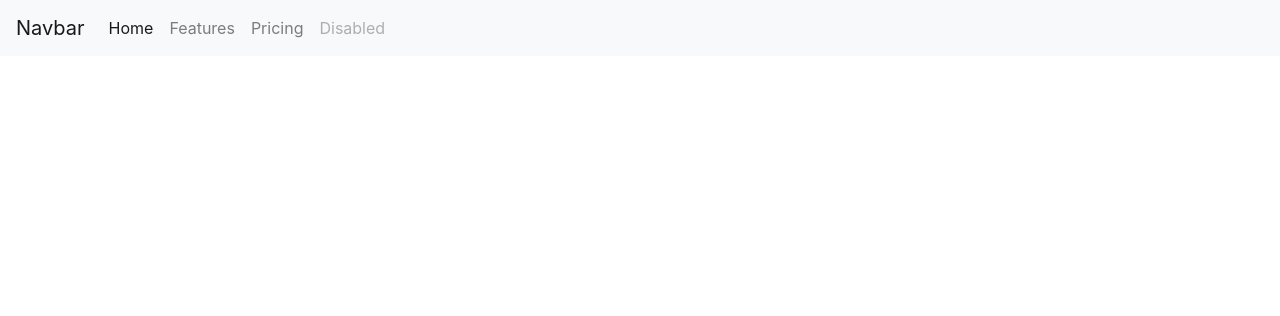
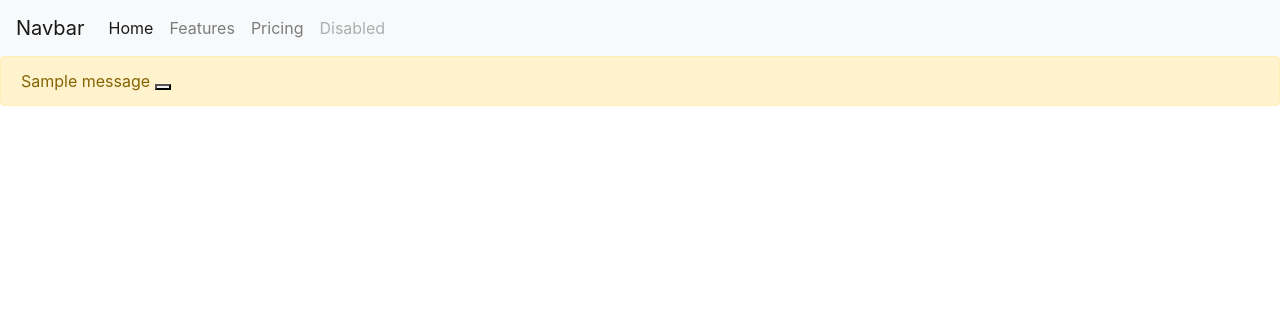
Before and after one commit to Spondycode/formtoolscrispy, a Django app: template core/templates/core/base.html in a window 1280 px wide. Shown: the top 316 px of the page. Run offline with Django 4.2, Linux system fonts and the light colour scheme; the template is opened without the code that fills it, so the values that code supplies are empty; tables that the repository leaves empty hold one stand-in row (values such as "Sample post"); one stand-in notice (Sample message) is shown; parts of the project's set-up code (start-up, migrations or seed data) failed here and were passed over.

Commit message:
Not working right

```diff
--- a/core/templates/core/base.html
+++ b/core/templates/core/base.html
@@ -11,6 +11,14 @@
     {% endblock %}
 </head>
     {% include 'core/navbar.html' %}
+          {% if messages %}
+        {% for message in messages %}
+          <div class="alert alert-warning alert-dismissible fade show" role="alert">
+                  {{ message }}
+            <button type="button" class="btn-close" data-bs-dismiss="alert" aria-label="Close"></button>
+          </div>
+        {% endfor %}
+      {% endif %}
 
 <body>
 
--- a/core/views.py
+++ b/core/views.py
@@ -1,5 +1,6 @@
 from django.http import HttpResponse
-from django.shortcuts import render
+from django.contrib import messages
+from django.shortcuts import render, redirect
 from formtools.wizard.views import SessionWizardView
 from core.forms import GuestDetailForm, BusinessDetailForm, BookingDetailForm
 
@@ -20,10 +21,11 @@ class BookingWizardView(SessionWizardView):
             guest = guest_form.save(commit=False)
             guest.business = business
             guest.save()
+            return redirect('/')
         else:
             guest = guest_form.save()
 
         booking = form_list[-1].save(commit=False)
         booking.guest = guest
         booking.save()
-        return HttpResponse("Form submitted!")
+        return redirect('/')
```
